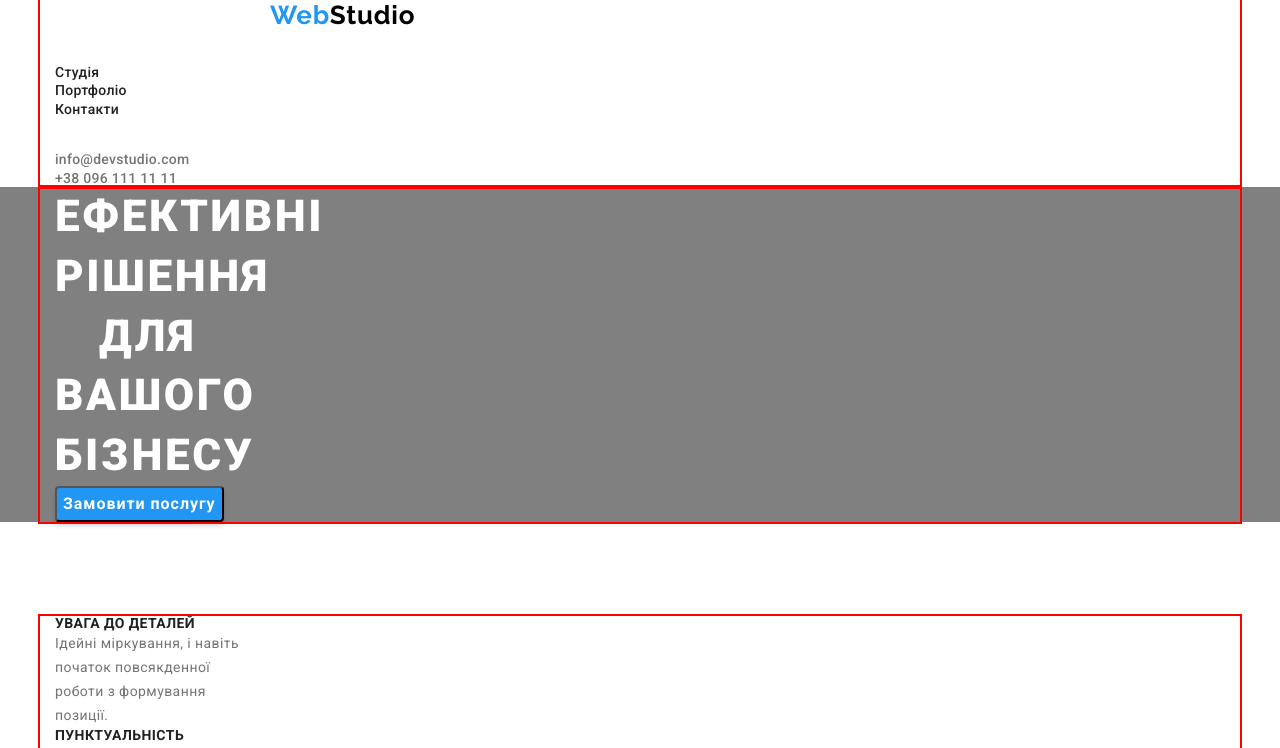
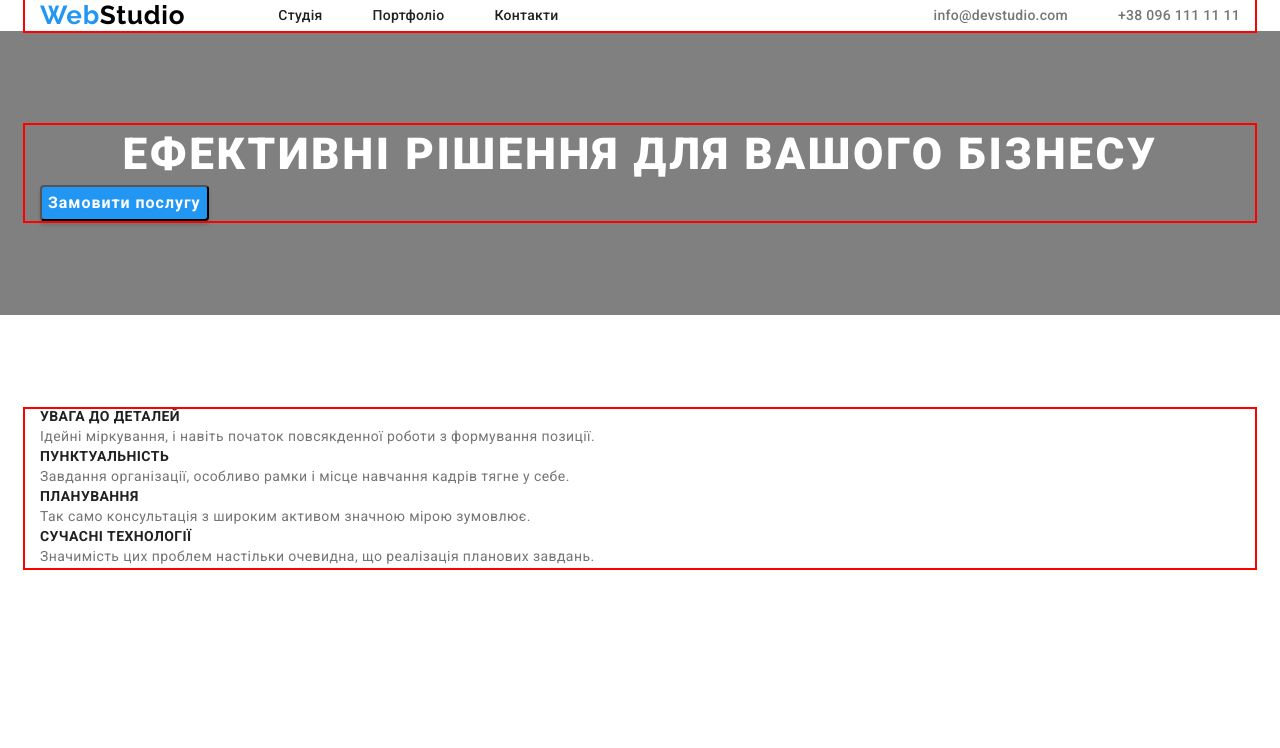
Before and after one commit to mykola-zhuk/goit-markup-hw-03, a plain HTML site: page index.html in a window 1280 px wide. Shown: the top 748 px of the page. Drawn offline with nearby package versions, Linux system fonts and the light colour scheme.

Commit message:
header flex

```diff
--- a/css/styles.css
+++ b/css/styles.css
@@ -63,17 +63,18 @@ body {
   clip-path: inset(50%);
   margin: -1px;
 }
-.section {
-  padding-top: 94px;
-  padding-bottom: 94px;
-}
+
 .container {
-  width: 1200px;
+  width: 1230px;
   padding-left: 15px;
-  padding-right: 1000px;
+  padding-right: 15px;
   margin: 0 auto;
   outline: 2px solid red;
 }
+.section {
+  padding: 94px 0px;
+}
+/*--------------------------------*/
 /* ----------SITE HEADER---------- */
 .site-header {
   background-color: var(--first-background-color);
@@ -82,10 +83,19 @@ body {
 .site-nav-link {
   text-decoration: none;
 }
-.site-logo {
-  padding-top: 24px;
-  padding-bottom: 25px;
-  padding-left: 215px;
+.site-nav {
+  display: flex;
+  margin-left:  93px;
+  gap: 50px;
+}
+.header-contacts {
+  display: flex;
+  margin-left: auto;
+  gap: 50px;
+}
+.header-container {
+  display: flex;
+  align-items: center;
 }
 .logo-word-web {
   font-family: "Raleway", sans-serif;
@@ -96,7 +106,6 @@ body {
   letter-spacing: 0.03em;
   color: var(--logo-color-1);
 }
-
 .logo-word-studio {
   font-family: "Raleway", sans-serif;
   font-weight: 700;
@@ -105,17 +114,12 @@ body {
   letter-spacing: 0.03em;
   color: var(--logo-color-2);
 }
-.site-nav {
-  padding-top: 32px;
-  padding-bottom: 32px;
-}
 .site-nav-link {
   font-weight: 500;
   font-size: 14px;
   line-height: 1.14;
   letter-spacing: 0.02em;
   color: var(--main-link-color);
-  padding: 32px 0px;
 }
 .site-nav-contacts {
   font-weight: 500;
@@ -124,8 +128,6 @@ body {
   letter-spacing: 0.02em;
   color: var(--second-text-color);
   text-decoration: none;
-  padding-top: 32px;
-  padding-bottom: 32px;
 }
 
 /* ----------STUDIO PAGE MAIN----------  */
--- a/index.html
+++ b/index.html
@@ -23,13 +23,13 @@
   <body>
     <!--Header-->
     <header class="site-header">
-      <div class="container">
-        <nav>
-          <a href="./index.html" class="site-logo link"
-            ><span class="logo-word-web">Web</span
-            ><span class="logo-word-studio">Studio</span>
-          </a>
-          <ul class="site-nav list">
+      <div class="container header-container">
+        <nav class="header-container">
+            <a href="./index.html" class="site-logo link"
+              ><span class="logo-word-web">Web</span
+              ><span class="logo-word-studio">Studio</span>
+            </a>
+            <ul class="site-nav list">
             <li>
               <a href="./index.html" class="site-nav-link link">Студія</a>
             </li>
@@ -41,7 +41,7 @@
             <li><a href="" class="site-nav-link link">Контакти</a></li>
           </ul>
         </nav>
-        <ul class="list">
+        <ul class="header-contacts list">
           <li>
             <a href="mailto:info@devstudio.com" class="site-nav-contacts link"
               >info@devstudio.com</a
@@ -53,13 +53,14 @@
             >
           </li>
         </ul>
+          </div>
       </div>
     </header>
 
     <!-- Main -->
     <main class="studio-main">
       <!--Hero-->
-      <section class="studio-hero">
+      <section class="studio-hero section">
         <div class="container">
           <h1 class="studiio-hero-title">
             Ефективні рішення для вашого бізнесу
```
Also changed, not shown: portfolio.html (+1 -1 lines).
